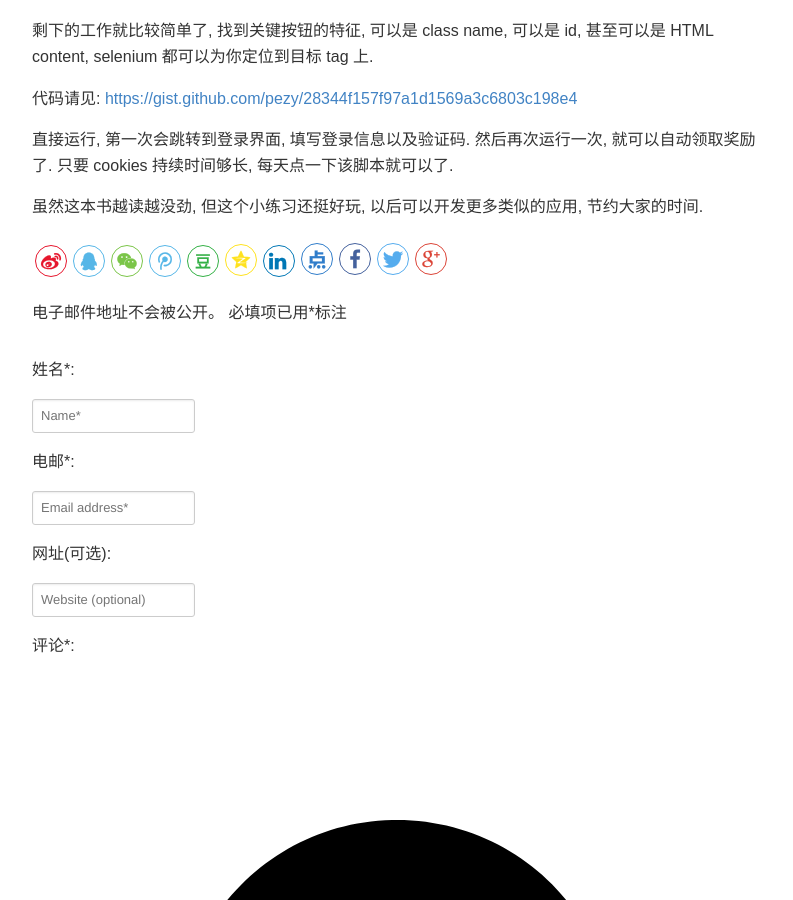
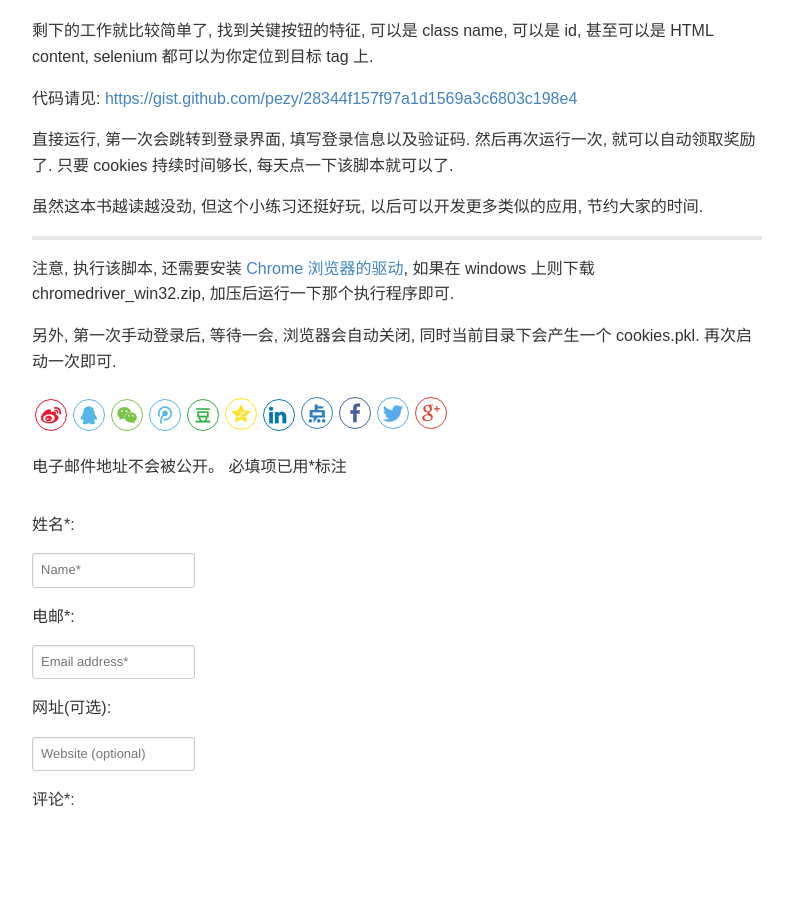
Before and after one commit to pezy/pushmind, a Jekyll site: the page built from _posts/2017-11-10-auto-finished-v2ex-mission.md, in a window 1280 px wide and 900 px high, scrolled down 605 px. Shown: the whole window, without its empty margins (118-911 px from the left). Built offline with Jekyll 4.4.1, drawn with Linux system fonts in a browser that asks for light colours; comment, search, counter and statistics services are not loaded.

Commit message:
improving last post.

```diff
--- a/_posts/2017-11-10-auto-finished-v2ex-mission.md
+++ b/_posts/2017-11-10-auto-finished-v2ex-mission.md
@@ -25,3 +25,9 @@ keywords: v2ex auto
 直接运行, 第一次会跳转到登录界面, 填写登录信息以及验证码. 然后再次运行一次, 就可以自动领取奖励了. 只要 cookies 持续时间够长, 每天点一下该脚本就可以了.
 
 虽然这本书越读越没劲, 但这个小练习还挺好玩, 以后可以开发更多类似的应用, 节约大家的时间.
+
+----
+
+注意, 执行该脚本, 还需要安装 [Chrome 浏览器的驱动](https://sites.google.com/a/chromium.org/chromedriver/home), 如果在 windows 上则下载 chromedriver_win32.zip, 加压后运行一下那个执行程序即可.
+
+另外, 第一次手动登录后, 等待一会, 浏览器会自动关闭, 同时当前目录下会产生一个 cookies.pkl. 再次启动一次即可.
```
